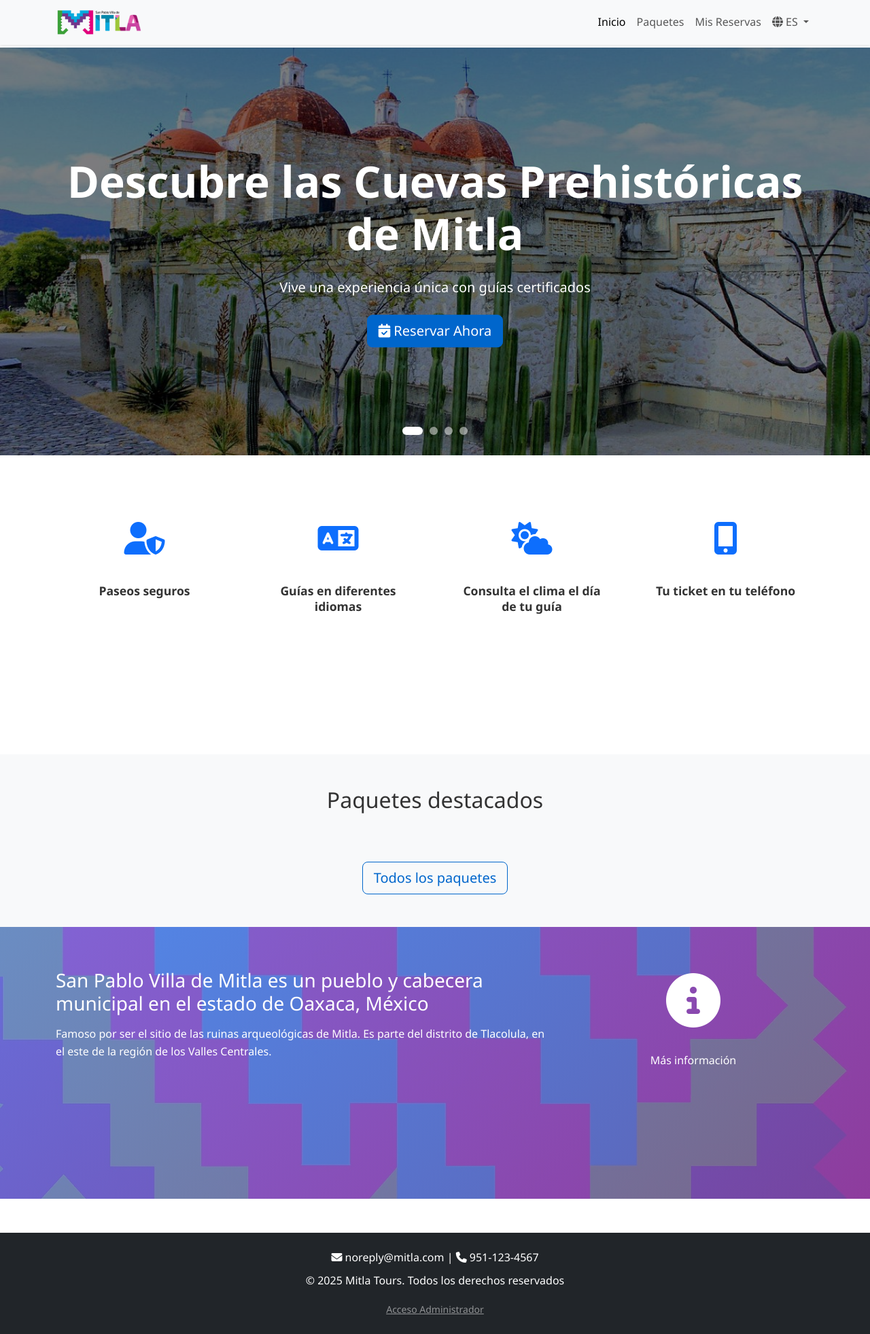
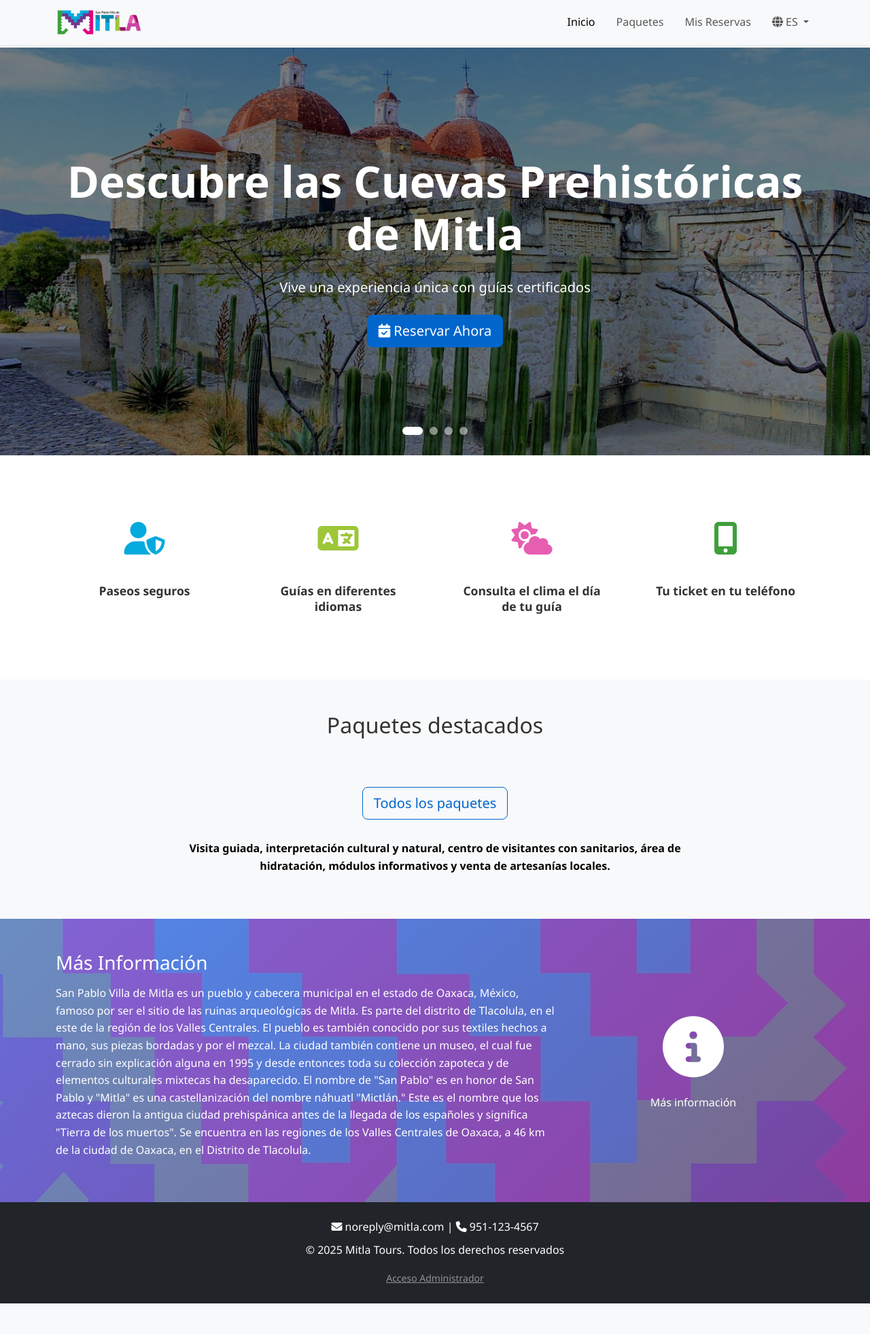
Before and after one commit to TheTYRANT126/Mitla, a PHP site: page /mitla-tours/ in a window 1280 px wide. Shown: the whole page at 68% size. After the commit the page ends 1918 px from the top, so only its background shows below. Run offline with PHP 8.4, Linux system fonts and the light colour scheme; data that the repository does not hold is empty.

Commit message:
index corregido

```diff
--- a/assets/css/style.css
+++ b/assets/css/style.css
@@ -39,6 +39,11 @@ body {
     align-items: center;
     gap: 10px;
     font-weight: 600;
+}
+
+.navbar-nav .nav-item {
+    margin-left: 15px;
+    /* AJUSTABLE: Espacio entre elementos del menú */
 }
 
 /* ====== HERO CAROUSEL SECTION ====== */
@@ -157,8 +162,8 @@ body {
     position: relative;
     padding: 20px;
     cursor: pointer;
-    min-height: 320px;
-    /* AJUSTABLE: Altura mínima del contenedor */
+    min-height: 210px;
+    /* 250 AJUSTABLE: Altura mínima del contenedor */
     display: flex;
     flex-direction: column;
     align-items: center;
@@ -214,14 +219,133 @@ body {
     height: 100%;
 }
 
-/* Imágenes adicionales (clima, ticket) - ocultas por defecto */
-.feature-image {
-    display: none;
-    max-width: 60px;
+/* Colores individuales para los íconos de características */
+.feature-icon-safe {
+    color: #04aade;
+}
+
+/* AJUSTABLE: Verde para seguridad */
+.feature-icon-lang {
+    color: #9dc639;
+}
+
+/* AJUSTABLE: Naranja para idiomas */
+.feature-icon-weather {
+    color: #e65eb0;
+}
+
+/* AJUSTABLE: Cian para clima */
+.feature-icon-phone {
+    color: #3f9f3a;
+}
+
+/* AJUSTABLE: Púrpura para teléfono */
+
+
+/*
+ * ============================================
+ * ESTILOS ESPECIALES PARA CLIMA Y TELÉFONO
+ * ============================================
+ */
+
+/*
+ * IMAGEN DEL CLIMA dentro de la descripción
+ * Aparece arriba del texto cuando se hace hover
+ */
+.clima-preview-image {
+    display: block;
+    width: 100%;
+    /* AJUSTABLE: Ancho de la imagen del clima */
+    max-width: 200px;
+    /* AJUSTABLE: Ancho máximo */
+    margin: 0 auto 15px auto;
+    /* AJUSTABLE: Espacio debajo de la imagen */
+    opacity: 0;
+    transform: translateY(-10px);
+    transition: opacity 0.5s ease 0.3s, transform 0.5s ease 0.3s;
+    /* AJUSTABLE: Velocidad */
+}
+
+.feature-box:hover .clima-preview-image {
+    opacity: 1;
+    transform: translateY(0);
+}
+
+/*
+ * CONTENEDOR DEL TELÉFONO
+ * Permite que el texto aparezca dentro de la imagen del teléfono
+ */
+.feature-phone-container {
+    position: relative;
+    display: flex;
+    align-items: center;
+    justify-content: center;
+    width: 100%;
+    max-width: 250px;
+    /* AJUSTABLE: Ancho máximo del contenedor */
+    margin: 0 auto;
+}
+
+/*
+ * IMAGEN DEL TELÉFONO
+ * Sirve como fondo/contenedor
+ */
+.phone-image {
+    width: 110%;
+    /* AJUSTABLE: Tamaño del teléfono */
+    max-width: 240px;
+    /* AJUSTABLE: Ancho máximo del teléfono */
+    height: auto;
+    display: block;
+    opacity: 0;
+    transition: opacity 0.5s ease 0.3s, transform 0.5s ease;
+    transform: translate(10px, -28px);
+    /* AJUSTABLE: Mueve la imagen (X, Y). X=lados, Y=arriba/abajo */
+    /* AJUSTABLE: Velocidad de aparición */
+}
+
+.feature-box:hover .phone-image {
+    opacity: 1;
+}
+
+/*
+ * TEXTO DENTRO DEL TELÉFONO
+ * Posicionado absolutamente sobre la imagen
+ */
+.phone-text {
     position: absolute;
-    top: 50%;
+    top: 35%;
+    /* AJUSTABLE: Posición vertical del texto (35% desde arriba) */
     left: 50%;
     transform: translate(-50%, -50%);
+    width: 65%;
+    /* AJUSTABLE: Ancho del texto dentro del teléfono */
+    padding: 10px;
+    /* AJUSTABLE: Espaciado interno */
+    font-size: 0.75rem;
+    /* AJUSTABLE: Tamaño de fuente */
+    color: #333;
+    /* AJUSTABLE: Color del texto */
+    text-align: center;
+    line-height: 1.4;
+    opacity: 0;
+    transition: opacity 0.5s ease 0.5s;
+    /* AJUSTABLE: Aparece después del teléfono */
+}
+
+.feature-box:hover .phone-text {
+    opacity: 1;
+}
+
+/* Ajuste especial para la caja del teléfono */
+.feature-box-phone .feature-description {
+    top: 90px;
+    /* AJUSTABLE: Posición del contenedor del teléfono */
+}
+
+.feature-box-phone:hover .feature-description {
+    top: 90px;
+    /* AJUSTABLE: Se mantiene en la misma posición */
 }
 
 /*
@@ -296,8 +420,8 @@ body {
     /* Posición final - Esquina superior izquierda */
     top: 15px;
     /* AJUSTABLE: 1.13cm en PowerPoint ≈ 15px desde arriba */
-    left: 25px;
-    /* AJUSTABLE: 0.56cm en PowerPoint ≈ 25px desde izquierda */
+    left: 1px;
+    /* 25 AJUSTABLE: 0.56cm en PowerPoint ≈ 25px desde izquierda */
     transform: translateX(0) scale(0.83);
     /* AJUSTABLE: 0.83 = reducción del ícono (6.95/8.34) */
 }
@@ -309,9 +433,9 @@ body {
  */
 .feature-box:hover .feature-title {
     top: 25px;
-    /* AJUSTABLE: 3.17cm en PowerPoint ≈ 25-30px */
-    left: 110px;
-    /* AJUSTABLE: 6.62cm en PowerPoint ≈ 110px desde izquierda */
+    /* 25 AJUSTABLE: 3.17cm en PowerPoint ≈ 25-30px */
+    left: 90px;
+    /* 110 AJUSTABLE: 6.62cm en PowerPoint ≈ 110px desde izquierda */
     transform: translateX(0);
     text-align: left;
     font-size: 0.95rem;
@@ -454,6 +578,22 @@ body {
     color: white;
 }
 
+/* Texto debajo del botón "Todos los paquetes" */
+.packages-subtext {
+    font-size: 1.0rem;
+    /* AJUSTABLE: Tamaño de la fuente */
+    font-weight: 700;
+    /* AJUSTABLE: Grosor de la fuente (700 es negrita) */
+    color: #000000;
+    /* AJUSTABLE: Color del texto (amarillo) */
+    max-width: 800px;
+    /* Opcional: Limita el ancho en pantallas grandes */
+    margin-left: auto;
+    margin-right: auto;
+    margin-top: 30px;
+    /* AJUSTABLE: Espacio entre el botón y este texto */
+}
+
 /* ====== INFO SECTION (Wikipedia) ====== */
 .info-section {
     position: relative;
@@ -496,8 +636,10 @@ body {
 
 .wiki-icon-wrapper {
     position: relative;
-    width: 120px;
-    height: 120px;
+    width: 140px;
+    /* AJUSTABLE: Ancho del contenedor del ícono */
+    height: 140px;
+    /* AJUSTABLE: Alto del contenedor del ícono */
     margin: 0 auto;
 }
 
@@ -508,6 +650,8 @@ body {
     transform: translate(-50%, -50%);
     opacity: 1;
     transition: all 0.6s ease;
+    font-size: 90px;
+    /* AJUSTABLE: Tamaño del ícono de información (i) */
 }
 
 .wikipedia-icon {
@@ -516,7 +660,8 @@ body {
     left: 50%;
     transform: translate(-50%, -50%) scale(0) rotate(-180deg);
     opacity: 0;
-    width: 100px;
+    width: 110px;
+    /* AJUSTABLE: Ancho del logo de Wikipedia */
     transition: all 0.6s ease;
 }
 
@@ -532,9 +677,7 @@ body {
 }
 
 /* ====== FOOTER ====== */
-footer {
-    margin-top: 50px;
-}
+
 
 /* ====== RESPONSIVE ====== */
 @media (max-width: 768px) {
--- a/assets/lang/es.json
+++ b/assets/lang/es.json
@@ -30,7 +30,10 @@
         "info_desc": "Recomendaciones para tu visita:",
         "info_comfortable_shoes": "Calzado cómodo para caminata",
         "info_water": "Agua personal en botella reutilizable",
-        "info_sunscreen": "Bloqueador solar biodegradable"
+        "info_sunscreen": "Bloqueador solar biodegradable",
+        "packages_additional_info": "Visita guiada, interpretación cultural y natural, centro de visitantes con sanitarios, área de hidratación, módulos informativos y venta de artesanías locales.",
+        "info_section_title": "San Pablo Villa de Mitla es un pueblo y cabecera municipal en el estado de Oaxaca, México, famoso por ser el sitio de las ruinas arqueológicas de Mitla. Es parte del distrito de Tlacolula, en el este de la región de los Valles Centrales.",
+        "info_section_desc": "El pueblo es también conocido por sus textiles hechos a mano, sus piezas bordadas y por el mezcal. La ciudad también contiene un museo, el cual fue cerrado sin explicación alguna en 1995 y desde entonces toda su colección zapoteca y de elementos culturales mixtecas ha desaparecido. El nombre de \"San Pablo\" es en honor de San Pablo y \"Mitla\" es una castellanización del nombre náhuatl \"Mictlán.\" Este es el nombre que los aztecas dieron la antigua ciudad prehispánica antes de la llegada de los españoles y significa \"Tierra de los muertos\". Se encuentra en las regiones de los Valles Centrales de Oaxaca, a 46 km de la ciudad de Oaxaca, en el Distrito de Tlacolula."
     },
     "packages": {
         "duration": "Duración",
--- a/index.php
+++ b/index.php
@@ -1,4 +1,11 @@
 <?php
+/**
+ * ============================================
+ * RUTA: index.php (raíz del proyecto)
+ * ============================================
+ * Página Principal - Mitla Tours
+ * Sistema de Reservaciones con Animaciones
+ */
 
 require_once __DIR__ . '/config/config.php';
 
@@ -31,7 +38,7 @@ $lang = getLanguage();
     <!-- Navegación -->
     <nav class="navbar navbar-expand-lg navbar-light bg-light fixed-top">
         <div class="container">
-            <a class="navbar-brand" href="/">
+            <a class="navbar-brand" href="/index.php">
                 <?php
                 $logoPath = ASSETS_PATH . '/img/logo.png';
                 if (file_exists($logoPath)):
@@ -87,7 +94,7 @@ $lang = getLanguage();
             <div class="hero-slide" style="background-image: url('<?php echo ASSETS_URL; ?>/img/hero/hero-slide-3.jpg');"></div>
             <div class="hero-slide" style="background-image: url('<?php echo ASSETS_URL; ?>/img/hero/hero-slide-4.jpg');"></div>
 
-            <!-- Overlay con la transparencia configurable -->
+            <!-- Overlay con transparencia configurable -->
             <div class="hero-overlay"></div>
 
             <!-- Contenido -->
@@ -123,7 +130,7 @@ $lang = getLanguage();
                 <div class="col-md-3 mb-4">
                     <div class="feature-box">
                         <div class="feature-icon-wrapper">
-                            <i class="fas fa-user-shield fa-3x text-primary feature-icon"></i>
+                            <i class="fas fa-user-shield fa-3x feature-icon feature-icon-safe"></i>
                         </div>
                         <h4 class="feature-title">Paseos seguros</h4>
                         <p class="feature-description">Con guías locales capacitados</p>
@@ -134,7 +141,7 @@ $lang = getLanguage();
                 <div class="col-md-3 mb-4">
                     <div class="feature-box">
                         <div class="feature-icon-wrapper">
-                            <i class="fas fa-language fa-3x text-primary feature-icon"></i>
+                            <i class="fas fa-language fa-3x feature-icon feature-icon-lang"></i>
                         </div>
                         <h4 class="feature-title">Guías en diferentes idiomas</h4>
                         <p class="feature-description">Senderos señalizados, áreas de descanso, barandales en puntos estratégicos, señalética bilingüe (español-inglés), Centro Interpretativo con sala de exposición y audiovisuales</p>
@@ -145,23 +152,36 @@ $lang = getLanguage();
                 <div class="col-md-3 mb-4">
                     <div class="feature-box">
                         <div class="feature-icon-wrapper">
-                            <i class="fas fa-cloud-sun fa-3x text-primary feature-icon"></i>
-                            <img src="<?php echo ASSETS_URL; ?>/img/features/clima-icon.png" alt="Clima" class="feature-image">
+                            <i class="fas fa-cloud-sun fa-3x feature-icon feature-icon-weather"></i>
                         </div>
                         <h4 class="feature-title">Consulta el clima el día de tu guía</h4>
-                        <p class="feature-description">Planifica tu recorrido para el clima que más te gusta al momento de reservar</p>
+                        <p class="feature-description">
+                            <!-- Imagen del clima dentro de la descripción -->
+                            <img src="<?php echo ASSETS_URL; ?>/img/features/clima-icon.png"
+                                 alt="Clima"
+                                 class="clima-preview-image">
+                            Planifica tu recorrido para el clima que más te gusta al momento de reservar
+                        </p>
                     </div>
                 </div>
 
                 <!-- Tu Ticket en tu Teléfono -->
                 <div class="col-md-3 mb-4">
-                    <div class="feature-box">
+                    <div class="feature-box feature-box-phone">
                         <div class="feature-icon-wrapper">
-                            <i class="fas fa-mobile-alt fa-3x text-primary feature-icon"></i>
-                            <img src="<?php echo ASSETS_URL; ?>/img/features/ticket-icon.png" alt="Ticket" class="feature-image">
+                            <i class="fas fa-mobile-alt fa-3x feature-icon feature-icon-phone"></i>
                         </div>
                         <h4 class="feature-title">Tu ticket en tu teléfono</h4>
-                        <p class="feature-description">Cuando reserves tu recorrido se genera un ticket con toda la información</p>
+                        <div class="feature-description feature-phone-container">
+                            <!-- Imagen del teléfono como fondo -->
+                            <img src="<?php echo ASSETS_URL; ?>/img/features/telefono.png"
+                                 alt="Teléfono"
+                                 class="phone-image">
+                            <!-- Texto dentro del teléfono -->
+                            <p class="phone-text">
+                                Cuando reserves tu recorrido se genera un ticket con toda la información
+                            </p>
+                        </div>
                     </div>
                 </div>
             </div>
@@ -234,13 +254,16 @@ $lang = getLanguage();
 
             <div class="text-center mt-4">
                 <a href="/pages/paquetes.php" class="btn btn-outline-primary btn-lg">
-                    Todos los paquetes
+                    <?php echo t('home.view_all_packages'); ?>
                 </a>
+                <p class="packages-subtext">
+                    <?php echo t('home.packages_additional_info'); ?>
+                </p>
             </div>
         </div>
     </section>
 
-    <!-- Más Información con Wiki -->
+    <!-- Más Información con Wikipedia Icon -->
     <section class="info-section py-5">
         <div class="container">
             <!-- Imagen de fondo con overlay -->
@@ -251,11 +274,10 @@ $lang = getLanguage();
                 <div class="row align-items-center">
                     <div class="col-md-8">
                         <h3 class="text-white mb-3">
-                            San Pablo Villa de Mitla es un pueblo y cabecera municipal en el estado de Oaxaca, México
+                            Más Información
                         </h3>
                         <p class="text-white">
-                            Famoso por ser el sitio de las ruinas arqueológicas de Mitla. Es parte del distrito de Tlacolula,
-                            en el este de la región de los Valles Centrales.
+                            <?php echo t('home.info_section_title') . ' ' . t('home.info_section_desc'); ?>
                         </p>
                     </div>
                     <div class="col-md-4 text-center">
@@ -268,7 +290,7 @@ $lang = getLanguage();
                                      alt="Wikipedia"
                                      class="wikipedia-icon">
                             </div>
-                            <p class="text-white mt-3">Más información</p>
+                            <p class="text-white mt-0">Más información</p>
                         </a>
                     </div>
                 </div>
```
Also changed, not shown: assets/img/features/telefono.png.
